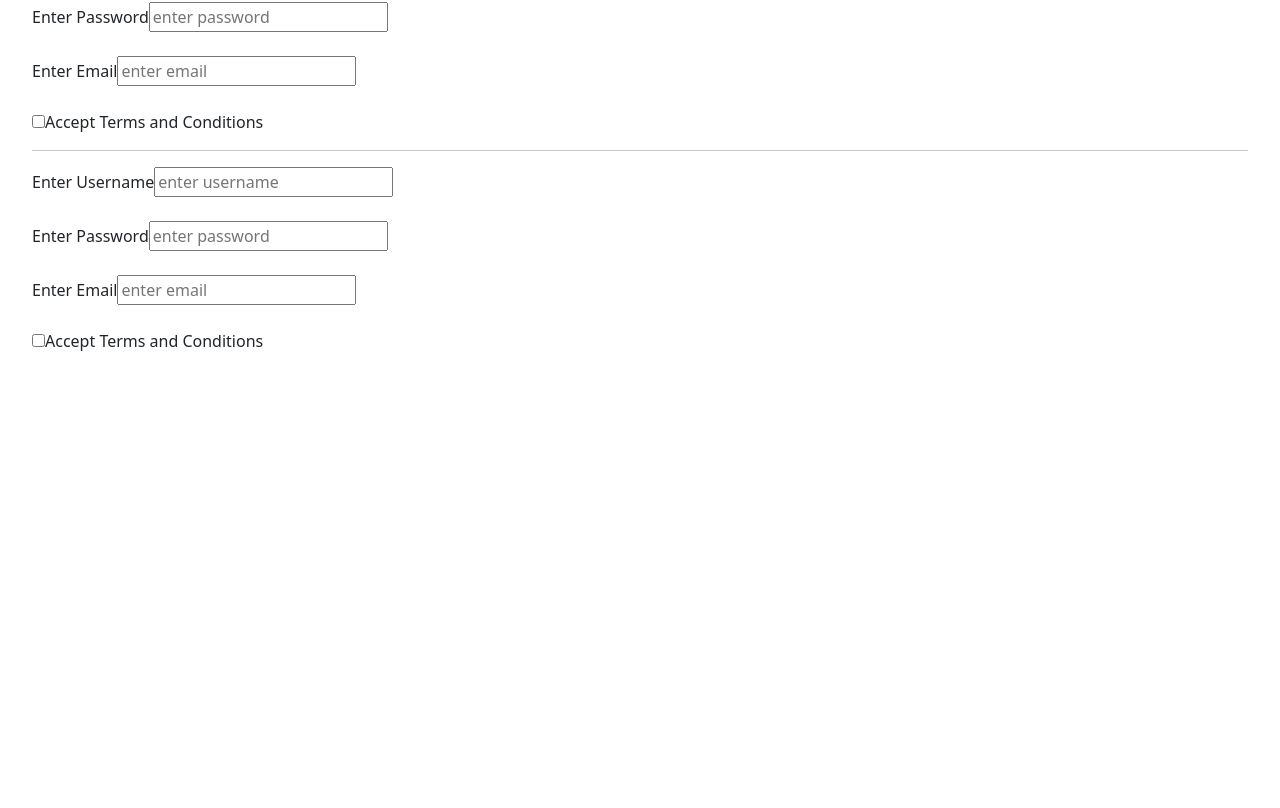
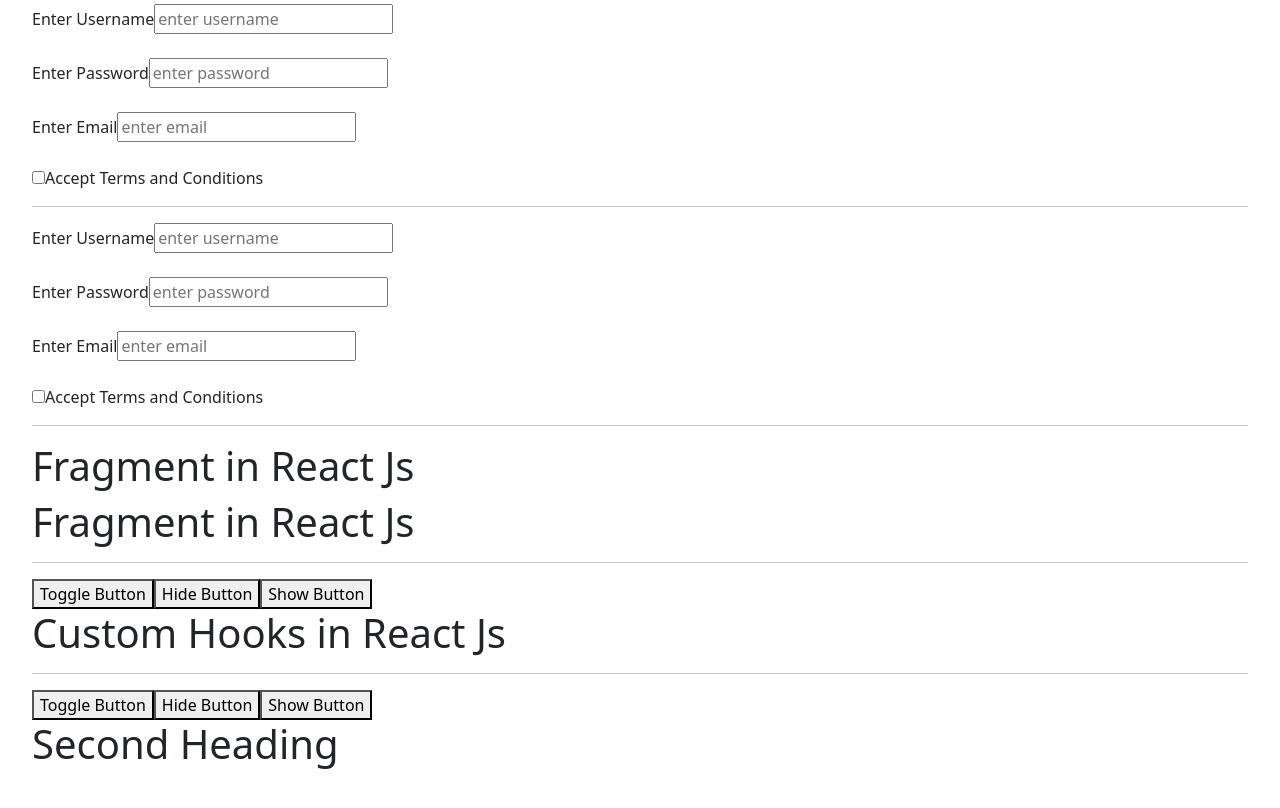
Before and after one commit to prachipundir29/react-project, a React app in the folder basic-react-practice/react-blog2/: page / in a window 1280 px wide. Shown: the part 7857-8665 px from the top of the page. Before the commit the page ends 8242 px from the top, so only its background shows below. Built offline with nearby package versions, Linux system fonts and the light colour scheme; the HTML template or start-up script is replaced by a standard one.

Commit message:
Custom Hook

```diff
--- a/basic-react-practice/react-blog2/src/App.jsx
+++ b/basic-react-practice/react-blog2/src/App.jsx
@@ -21,6 +21,8 @@ import UpdateObject from "./Components/UpdateObjectInState/UpdateObject.jsx";
 import UpdateArray from "./Components/UpdateArrayInState/UpdateArray.jsx";
 import UseAction from "./Components/useActionHook/useAction.jsx";
 import UseId from "./Components/UseId Hook/UseId.jsx";
+import Fragment from "./Components/Fragment/Fragment.jsx";
+import CustomHook from "./Components/CustomHook/CutomHook.jsx";
 
 function App() {
   //Input Value
@@ -380,6 +382,14 @@ function App() {
       <hr />
       {/* 33. useId Hook in React Js */}
       <UseId />
+
+      <hr />
+      {/* 34. Fragment in React Js34. Fragment in React Js */}
+      <Fragment />
+
+      <hr />
+      {/* 35. Custom Hook in React Js */}
+      <CustomHook />
     </>
   );
 }
--- /dev/null
+++ b/basic-react-practice/react-blog2/src/Components/CustomHook/CutomHook.jsx
@@ -0,0 +1,28 @@
+import useToggle from "./useToggle"
+
+export default function CustomHook(){
+   const [value, toggleValue] = useToggle(true)
+//    console.log('val-----', value);
+
+const [data, setData] = useToggle(true)
+
+    return(
+        <div>
+            <button onClick={toggleValue}>Toggle Button</button>
+            <button onClick={()=>toggleValue(false)}>Hide Button</button>
+            <button onClick={()=>toggleValue(true)}>Show Button</button>
+            {
+                value?<h1>Custom Hooks in React Js</h1>:null
+            }
+
+            <hr />
+            <button onClick={setData}>Toggle Button</button>
+            <button onClick={()=>setData(false)}>Hide Button</button>
+            <button onClick={()=>setData(true)}>Show Button</button>
+
+            {
+                data? <h1>Second Heading</h1> : null
+            }
+        </div>
+    )
+}
--- /dev/null
+++ b/basic-react-practice/react-blog2/src/Components/CustomHook/useToggle.jsx
@@ -0,0 +1,20 @@
+import { useState } from "react";
+
+const useToggle = (defaultValue) => {
+  const [value, setValue] = useState(defaultValue);
+
+  function toggleValue(val){
+     if(typeof val != "boolean"){
+      console.log("if");
+
+        setValue(!value)
+     }else{
+      console.log("else");
+
+        setValue(val)
+     }
+  }
+  return [value, toggleValue];
+}
+
+export default useToggle
--- /dev/null
+++ b/basic-react-practice/react-blog2/src/Components/Fragment/Fragment.jsx
@@ -0,0 +1,22 @@
+import React from 'react'
+
+const Fragment = () => {
+  return (
+    <div>
+      <Data/>
+
+    </div>
+  )
+}
+
+
+const  Data =()=> {
+  return(
+    <div>
+       <h1>Fragment in React Js</h1>
+      <h1>Fragment in React Js</h1>
+    </div>
+  )
+
+}
+export default Fragment
--- a/basic-react-practice/react-blog2/src/Components/UseId Hook/UseId.jsx
+++ b/basic-react-practice/react-blog2/src/Components/UseId Hook/UseId.jsx
@@ -4,6 +4,7 @@ const UseId = () => {
 
   return (
     <>
+    <h1>UseID Hook in React Js</h1>
      <UserForm />
      <hr />
      <UserForm />
```
